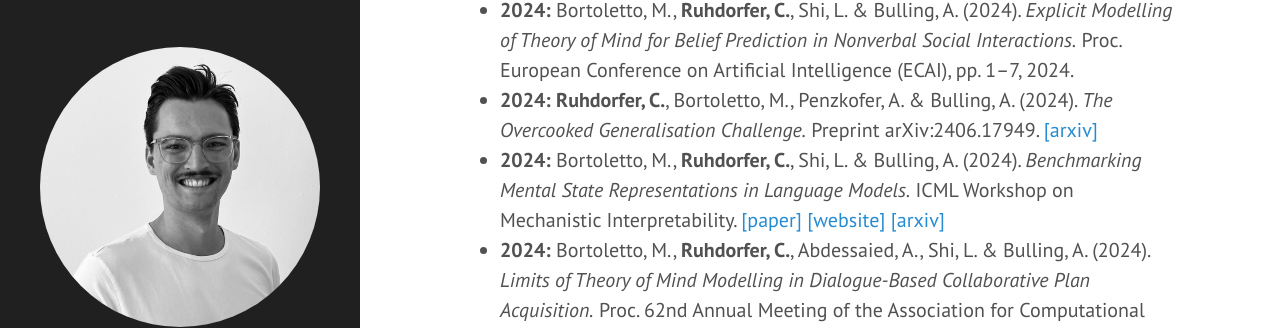
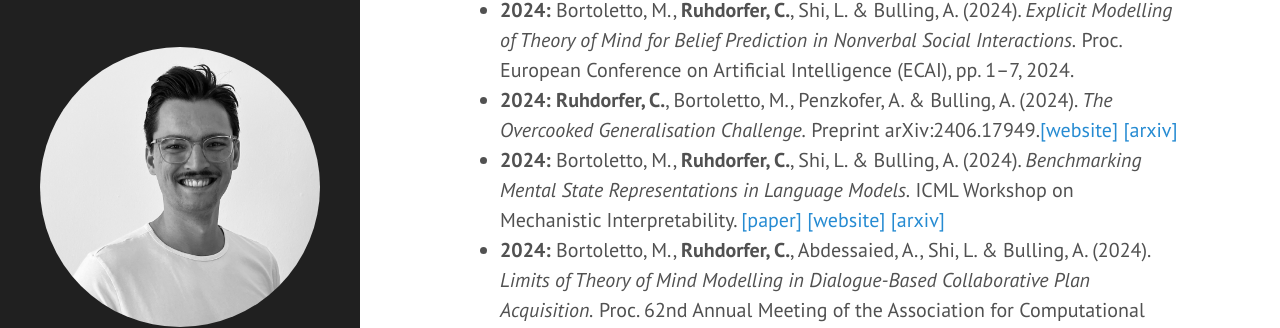
Before and after one commit to ConstantinRuhdorfer/constantinruhdorfer.github.io, a Jekyll site: the page built from index.html, in a window 1280 px wide and 900 px high, scrolled down 450 px. Shown: the part 143-471 px from the top of the window. Built offline with Jekyll 4.4.1, drawn with Linux system fonts in a browser that asks for light colours; the list of posts is cut into pages by our own code.

Commit message:
Update index.html

```diff
--- a/index.html
+++ b/index.html
@@ -16,7 +16,7 @@
 
 <ul>
   <li><b>2024:</b> Bortoletto, M., <b>Ruhdorfer, C.</b>, Shi, L. & Bulling, A. (2024). <i>Explicit Modelling of Theory of Mind for Belief Prediction in Nonverbal Social Interactions.</i> Proc. European Conference on Artificial Intelligence (ECAI), pp. 1–7, 2024.</li>
-  <li><b>2024:</b> <b>Ruhdorfer, C.</b>, Bortoletto, M., Penzkofer, A. & Bulling, A. (2024). <i>The Overcooked Generalisation Challenge.</i> Preprint arXiv:2406.17949. <a href="https://arxiv.org/abs/2406.17949">[arxiv]</a></li>
+  <li><b>2024:</b> <b>Ruhdorfer, C.</b>, Bortoletto, M., Penzkofer, A. & Bulling, A. (2024). <i>The Overcooked Generalisation Challenge.</i> Preprint arXiv:2406.17949.<a href="https://www.perceptualui.org/publications/ruhdorfer2024_arxiv/">[website]</a> <a href="https://arxiv.org/abs/2406.17949">[arxiv]</a></li>
   <li><b>2024:</b> Bortoletto, M., <b>Ruhdorfer, C.</b>, Shi, L. & Bulling, A. (2024). <i>Benchmarking Mental State Representations in Language Models.</i> ICML Workshop on Mechanistic Interpretability. <a href="https://www.perceptualui.org/publications/bortoletto24_icmlw.pdf">[paper]</a> <a href="https://www.perceptualui.org/publications/bortoletto24_icmlw/">[website]</a> <a href="https://arxiv.org/abs/2406.17513">[arxiv]</a></li>
   <li><b>2024:</b> Bortoletto, M., <b>Ruhdorfer, C.</b>, Abdessaied, A., Shi, L. & Bulling, A. (2024). <i>Limits of Theory of Mind Modelling in Dialogue-Based Collaborative Plan Acquisition.</i> Proc. 62nd Annual Meeting of the Association for Computational Linguistics (ACL), pp. 1–16, 2024. <a href="https://www.perceptualui.org/publications/bortoletto24_acl.pdf">[paper]</a> <a href="https://www.perceptualui.org/publications/bortoletto24_acl/">[website]</a> <a href="https://arxiv.org/abs/2405.12621">[arxiv]</a></li>
   <li><b>2024:</b> Wang, Y., Jiang, Y., Hu, Z., <b>Ruhdorfer, C.</b>, Bhâce, M., & Bulling, A. (2024). <i>VisRecall++: Analysing and Predicting Visualisation Recallability from Gaze Bahaviour.</i> Proc. ACM on Human-Computer Interaction (PACM HCI), 1–11. <a href="https://www.perceptualui.org/publications/wang24_etra.pdf">[paper]</a> <a href="https://www.perceptualui.org/publications/wang24_etra/">[website]</a> <a href="https://dl.acm.org/doi/10.1145/3655613">[acm]</a></li>
```
